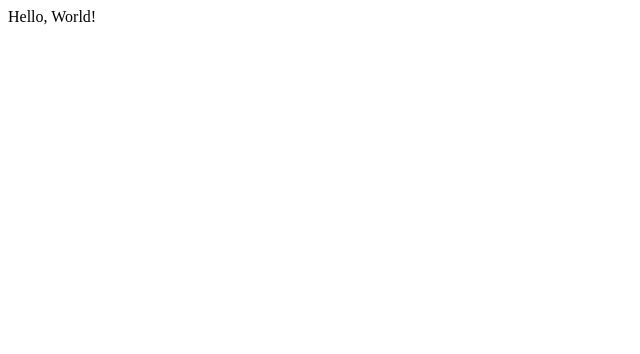
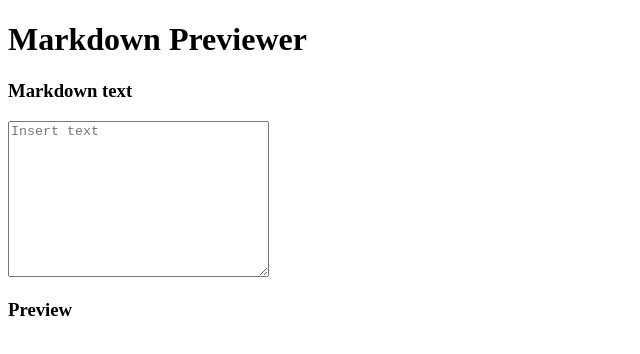
Before and after one commit to mritunjaysaha/markdown-previewer, a React (Create React App) app: page / in a window 1280 px wide. Shown: the top 354 px of the page, without its empty margins (0-640 px from the left). Built offline with nearby package versions, Linux system fonts and the light colour scheme.

Commit message:
textarea and output

```diff
--- a/src/App.js
+++ b/src/App.js
@@ -1,6 +1,32 @@
-import React from "react";
+import React, { useState } from "react";
 function App() {
-    return <div className="App">Hello, World!</div>;
+    const [text, setText] = useState();
+    function handleChange(e) {
+        setText(e.target.value);
+    }
+    return (
+        <div className="App">
+            <h1>Markdown Previewer</h1>
+
+            <div className="container-textarea">
+                <div className="input-textarea-container">
+                    <h3>Markdown text</h3>
+                    <textarea
+                        cols="30"
+                        rows="10"
+                        className="input-textarea"
+                        placeholder="Insert text"
+                        onChange={handleChange}
+                        value={text}
+                    ></textarea>
+                </div>
+                <div className="preview">
+                    <h3>Preview</h3>
+                    <p>{text}</p>
+                </div>
+            </div>
+        </div>
+    );
 }
 
 export default App;
```
